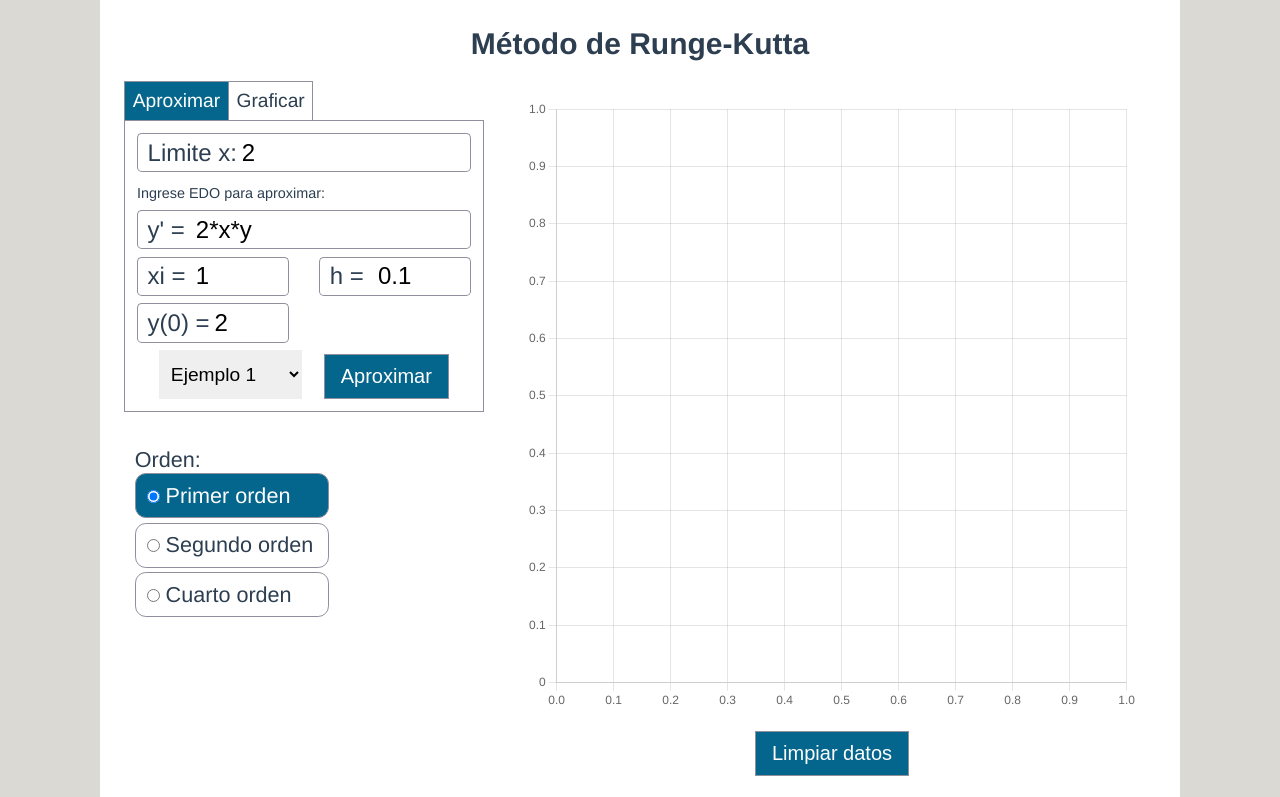
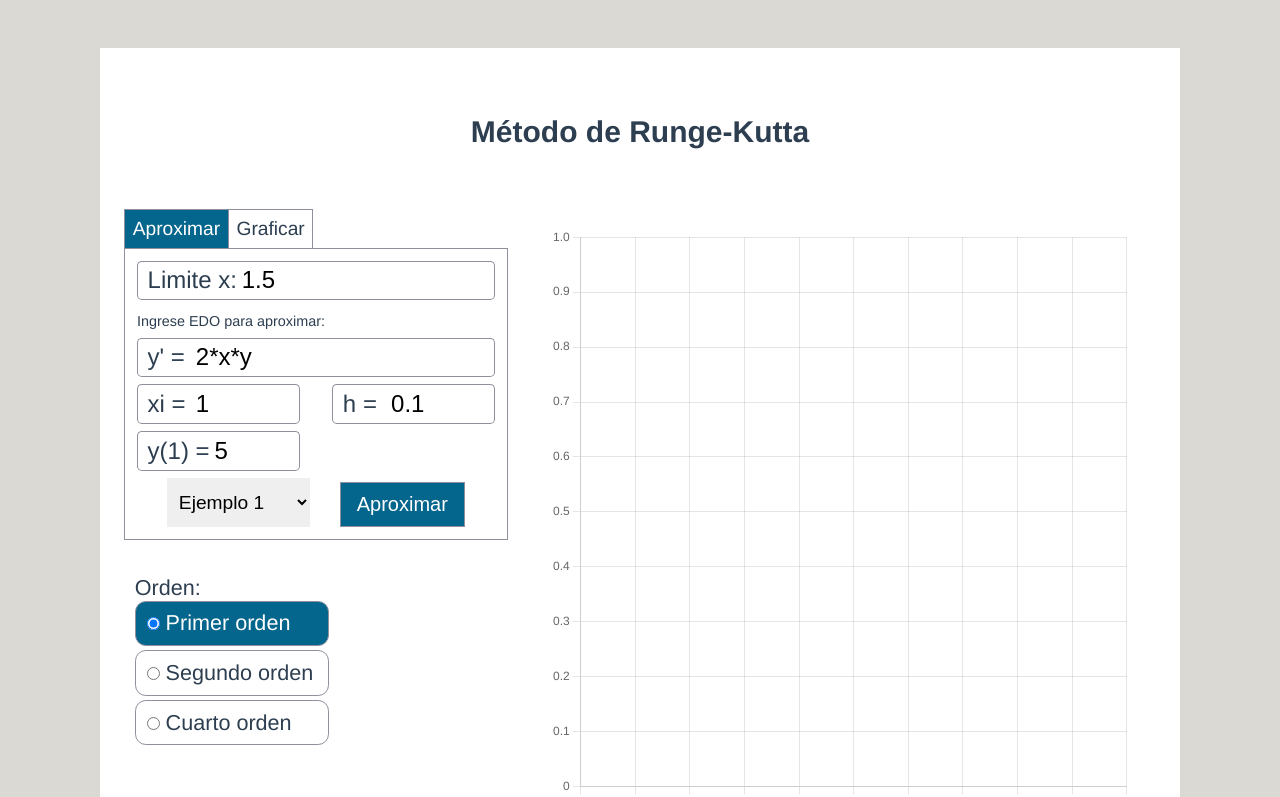
Before and after one commit to JuanjoVlado/runge-kutta, a Vue app: page / in a window 1280 px wide. Shown: the top 797 px of the page. Built offline with nearby package versions, Linux system fonts and the light colour scheme.

Commit message:
Added tr:hover style

```diff
--- a/src/App.vue
+++ b/src/App.vue
@@ -30,7 +30,7 @@
             <div class="tab-input-grid">
               <input-with-label class="col-1" :label-value="'xi ='" :key-value="'x'" :input-value="aproxSettings.x" @input="updateAproxSettings"/>
               <input-with-label class="col-3" :label-value="'h ='" :key-value="'h'" :input-value="aproxSettings.h" @input="updateAproxSettings"/>
-              <input-with-label class="col-1" :label-value="'y(0) ='" :key-value="'y'" :input-value="aproxSettings.y" @input="updateAproxSettings"/>
+              <input-with-label class="col-1" :label-value="`y(${aproxSettings.x}) =`" :key-value="'y'" :input-value="aproxSettings.y" @input="updateAproxSettings"/>
             </div>
 
             <div class="examples-container">
@@ -39,6 +39,8 @@
                   <option value="example_01">Ejemplo 1</option>
                   <option value="example_02">Ejemplo 2</option>
                   <option value="example_03">Ejemplo 3</option>
+                  <option value="example_04">Prueba 1</option>
+                  <option value="example_05">Prueba 2</option>
                 </optgroup>
               </select>
               <button @click="parseExpression(true)">Aproximar</button>
@@ -56,6 +58,8 @@
                   <option value="example_01">Ejemplo 1</option>
                   <option value="example_02">Ejemplo 2</option>
                   <option value="example_03">Ejemplo 3</option>
+                  <option value="example_04">Prueba 1</option>
+                  <option value="example_05">Prueba 2</option>
                 </optgroup>
               </select>
               <button @click="parseExpression(false)">Graficar</button>
@@ -92,17 +96,17 @@ export default {
       order: 1,
       roundFactor: 1000000,
       decimalPoints: 6,
-      xLimit: 2,
+      xLimit: 1.5,
       activeTab: 1,
       currentExample: 'example_01',
       aproxSettings: {
         'fn': '2*x*y',
         'h': 0.1,
         'x': 1,
-        'y': 2
+        'y': 5
       },
       fnPlotSettings: {
-        'fn': 'e^(x^(2))',
+        'fn': '5*e^(x^(2)-1)',
         'h': 0.1,
         'x': 1,
       },
@@ -120,7 +124,7 @@ export default {
             'x': 1,
             'y': 5
           },
-          'solution': 'e^(x^(2))'
+          'solution': '5*e^(x^(2)-1)'
         },
         'example_02': {
           'edo': {
@@ -141,12 +145,23 @@ export default {
           'solution': '((e^(-2*x))/4)*(x^(4)+4)'
         },
         'example_04': {
-          'fn': 'x + 1 - y',
-          'h': 0.25,
-          'x': 1,
-          'y': 0
+          'edo': {
+            'fn': 'x+1-y',
+            'h': 0.25,
+            'x': 0,
+            'y': 0
+          },
+          'solution': 'x'
         },
-        'solution': 'x'
+        'example_05': {
+          'edo': {
+            'fn': '2*y-6',
+            'h': 0.25,
+            'x': 0,
+            'y': 1
+          },
+          'solution': '3-2*e^(2*x)'
+        }
       }
     }
   },
@@ -154,7 +169,7 @@ export default {
     // These methods handle the data when the user interacts with the app,
     // these have nothing to do with the proyect's objectives.
     updateXLimit(k, v) {
-      this.xLimit = Number.parseInt(v);
+      this.xLimit = Number.parseFloat(v);
     },
     updateAproxSettings(k, v) {
       let numval = Number.parseFloat(v*100)/100;
@@ -203,55 +218,6 @@ export default {
       let y = (yi + (h/6)*(k1 + (2*k2) + (2*k3) + k4));
 
       return {k1, k2, k3, k4, y};
-    },
-    /**
-     * This method executes the Runge-Kutta method for each value of x beginin with
-     * xi up to a limit deffinden by the user.
-     * @param {function}  fn  Differencial equation to approximate.
-     * @param {Number}    h   Size of the increment in x on each iteration.
-     * @param {Number}    xi  Initial value for x.
-     * @param {Number}    yi  Initial value for y.
-     *
-     * @returns {Array} List of objects that represent the result of each step of
-     * the Runge-Kutta algorithm.
-     */
-    getValues(fn, h, xi, yi) {
-      let steps = [{
-        'k1': yi,
-        'k2': yi,
-        'k3': yi,
-        'k4': yi,
-        'x': xi,
-        'y': yi,
-        'key': xi
-      }];
-      let step = xi+h;
-      let limit = this.xLimit;
-      h = Math.round(Number.parseFloat(h)*100,2)/100;
-      xi = Math.round(Number.parseFloat(xi)*100, 2)/100;
-      yi = Number.parseFloat(yi);
-      let rk_fn = this.runge_kutta_k1;
-
-      switch(this.order) {
-        case "2":
-          rk_fn = this.runge_kutta_k2;
-          break;
-        case "4":
-          rk_fn = this.runge_kutta_k4;
-          break;
-      }
-
-      while(step <= limit) {
-        let res = rk_fn.call(this, fn, h, xi, yi);
-        yi = res.y;
-        res.x = Math.round(xi*100, 2)/100;
-        res.key = step;
-        steps.push(res)
-        xi += Math.round(h*100,2)/100;
-        step += h;
-      }
-
-      return steps;
     },
     /**
      * Evaluates an string that represents a mathematical exression, captures each instance
@@ -421,6 +387,55 @@ export default {
       return fn;
     },
     /**
+     * This method executes the Runge-Kutta method for each value of x beginin with
+     * xi up to a limit deffinden by the user.
+     * @param {function}  fn  Differencial equation to approximate.
+     * @param {Number}    h   Size of the increment in x on each iteration.
+     * @param {Number}    xi  Initial value for x.
+     * @param {Number}    yi  Initial value for y.
+     *
+     * @returns {Array} List of objects that represent the result of each step of
+     * the Runge-Kutta algorithm.
+     */
+     getValues(fn, h, xi, yi) {
+      let steps = [{
+        'k1': yi,
+        'k2': yi,
+        'k3': yi,
+        'k4': yi,
+        'x': xi,
+        'y': yi,
+        'key': xi
+      }];
+      let step = xi;
+      let limit = Number.parseFloat(this.xLimit);
+      h = Math.round(Number.parseFloat(h)*100,2)/100;
+      xi = Math.round(Number.parseFloat(xi+h)*100, 2)/100;
+      yi = Number.parseFloat(yi);
+      let rk_fn = this.runge_kutta_k1;
+
+      switch(this.order) {
+        case "2":
+          rk_fn = this.runge_kutta_k2;
+          break;
+        case "4":
+          rk_fn = this.runge_kutta_k4;
+          break;
+      }
+
+      while(step <= limit) {
+        let res = rk_fn.call(this, fn, h, xi, yi);
+        yi = res.y;
+        res.x = Math.round(xi*100, 2)/100;
+        res.key = step;
+        steps.push(res)
+        xi += Math.round(h*100,2)/100;
+        step += h;
+      }
+
+      return steps;
+    },
+    /**
      * Evaluates a function from x to a limit deffined by the user adding to x an amount
      * equal to h for each iteration.
      *
@@ -434,7 +449,7 @@ export default {
      */
     plotSolution(fn, h, x) {
       let data = []
-      for(let i = x; i <= this.xLimit; i+=h) {
+      for(let i = x; i <= Number.parseFloat(this.xLimit+h); i+=h) {
         data.push({
           'x': Math.round(i*100,2)/100,
           'y': fn.call(this, i, 0),
@@ -634,6 +649,7 @@ button:hover {
     display: grid;
     justify-content: center;
     background-color: #dbd9d3;
+    margin-top: 2em;
   }
 
   #app {
@@ -649,6 +665,7 @@ button:hover {
   }
   h1 {
     grid-column: 1 / span 2;
+    margin: 2em 0;
   }
   #chart_display {
     grid-column-start: 2;
@@ -659,7 +676,7 @@ button:hover {
     grid-column-start: 1;
     grid-row-start: 2;
     margin-right: 1em;
-    min-width: 15em;
+    min-width: 16em;
   }
 
   #data_table {
--- a/src/components/DataTable.vue
+++ b/src/components/DataTable.vue
@@ -55,17 +55,18 @@ export default {
         calcError(x, xi) {
             let absError = Math.abs(x-xi);
             let err = isNaN(absError/x) ? 0 : absError/x;
-            return (Math.round(err*10000)/100)+'%';
+            return Math.abs((Math.round(err*10000)/100))+'%';
         }
     },
     watch: {
         tableData(newValue) {
             if(newValue.aprox) {
                 this.thisData.aprox = newValue.aprox;
-            }
-
-            if(newValue.exact) {
+            } else if(newValue.exact) {
                 this.thisData.exact = newValue.exact;
+            } else {
+                this.thisData.aprox = {};
+                this.thisData.exact = {};
             }
         }
     }
@@ -87,4 +88,7 @@ th, td {
     border: 1px solid #8f8f8f;
     padding: 0.2em 0.4em;
 }
+tr:hover {
+    background-color: #05668d2e;
+}
 </style>
```
